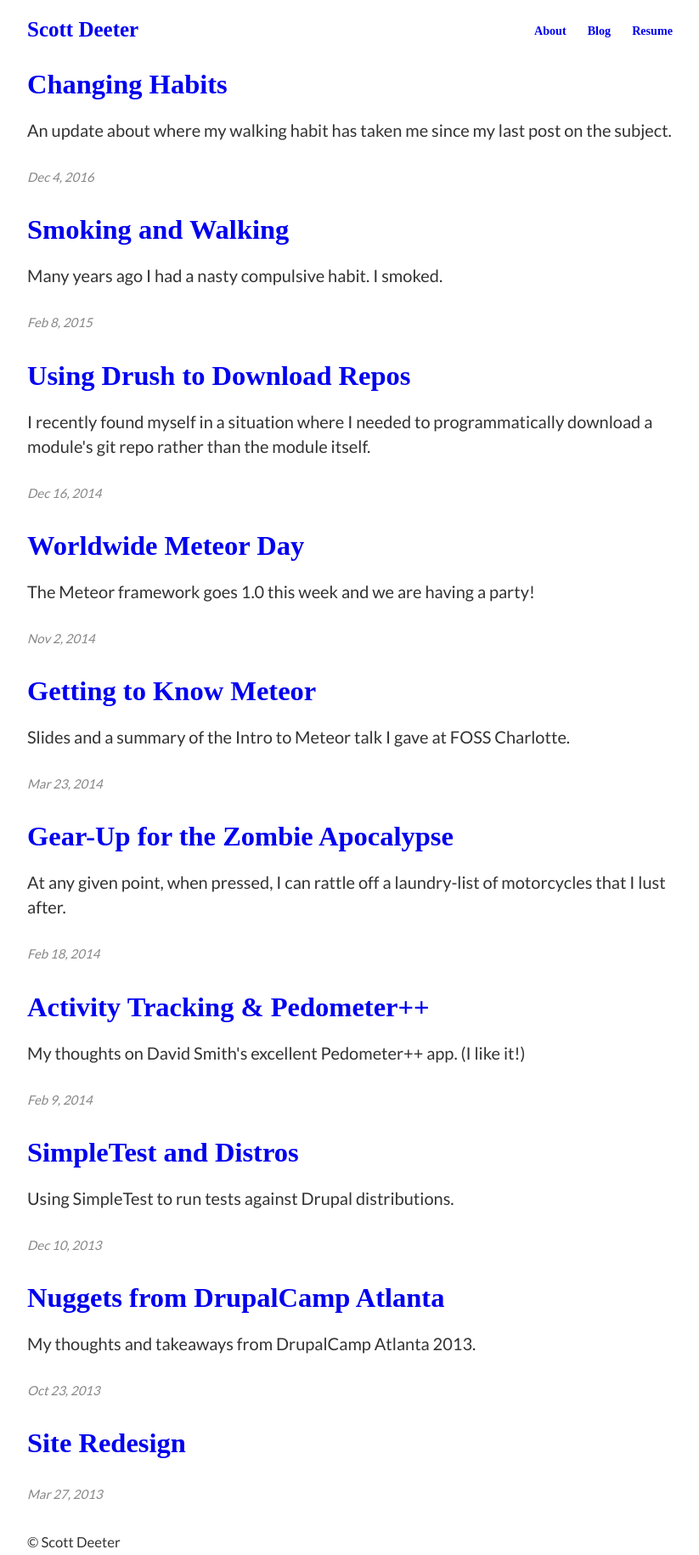
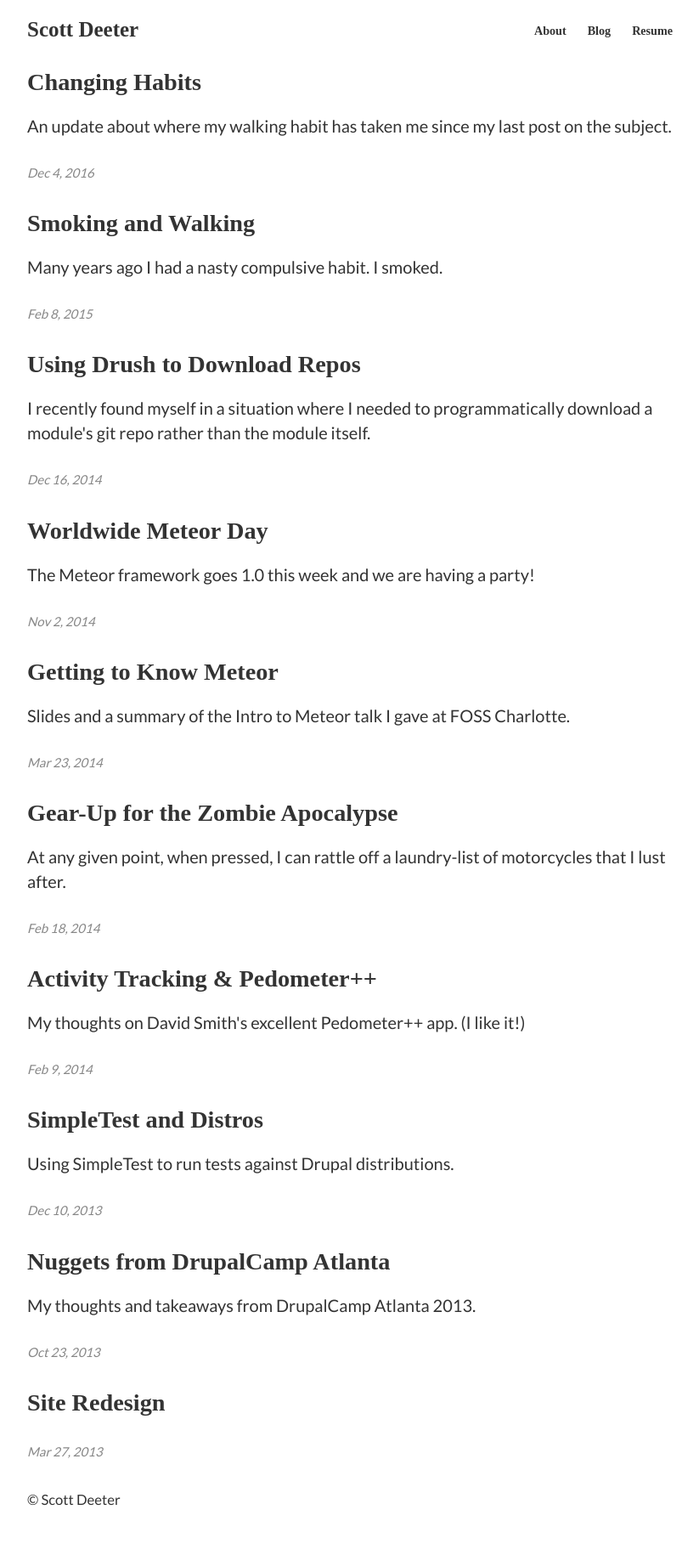
Before and after one commit to deetergp/scottdeeter.com, a Jekyll site: the page built from blog.html, in a window 1280 px wide. Shown: the whole page at 85% size, without its empty margins (228-1051 px from the left). Built offline with Jekyll 4.4.1, drawn with Linux system fonts in a browser that asks for light colours; some web fonts are replaced; after the commit the page ends 1780 px from its top, so only the background shows below that.

Commit message:
Gave active link syling; lowered header sizes

```diff
--- a/_sass/_main.scss
+++ b/_sass/_main.scss
@@ -28,7 +28,14 @@ body {
 
 p { margin-bottom: 1.3rem }
 
-a { text-decoration: none }
+a, a:visited {
+  text-decoration: none;
+  color: $font-color-1;
+}
+a:active {
+  color: orange;
+}
+
 
 h1, h2, h3 {
   font-family: $header-font-family;
@@ -39,14 +46,12 @@ h1, h2, h3 {
 
 h1 {
   margin-top: 0;
-  font-size: 3.998rem;
+  font-size: 2.827rem;
 }
 
-h2 { font-size: 2.827rem; }
+h2 { font-size: 1.625rem; }
 
-h3 { font-size: 1.625rem; }
-
-h4 { font-size: 1.414rem; }
+h3 { font-size: 1.414rem; }
 
 header {
   margin: 1rem 0 1.45rem 0;
```
